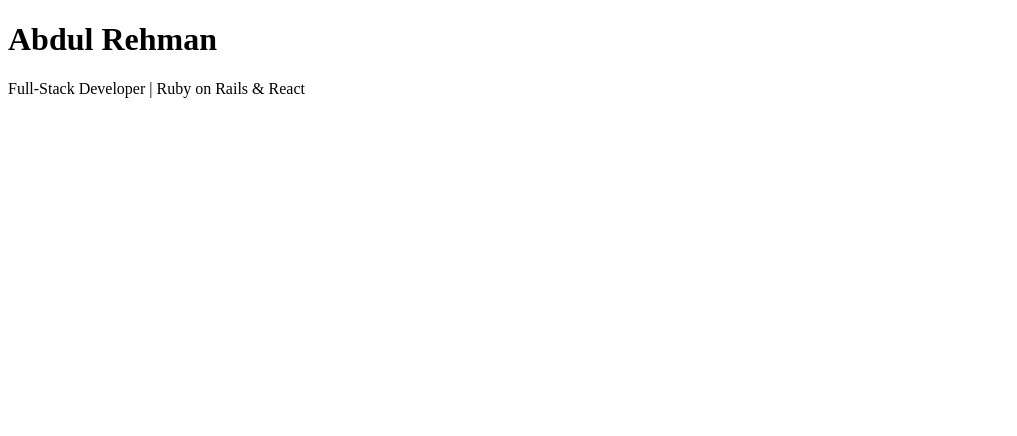
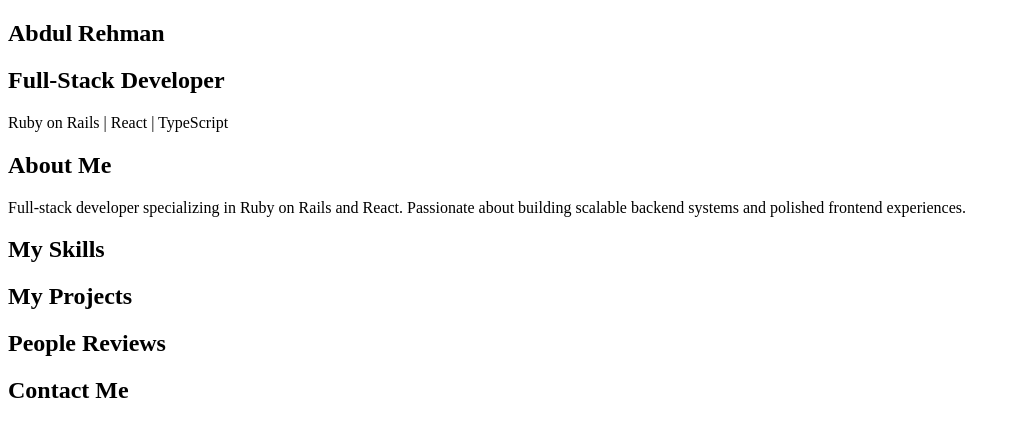
Before and after one commit to ar-rehman-work/ar-rehman-work.github.io, a React (Vite) app: page / in a window 1280 px wide. Shown: the top 436 px of the page, without its empty margins (0-1017 px from the left). Built offline with nearby package versions, Linux system fonts and the light colour scheme.

Commit message:
Add sections

```diff
--- a/src/App.tsx
+++ b/src/App.tsx
@@ -1,9 +1,20 @@
+import Hero from './sections/Hero'
+import About from './sections/About'
+import Skills from './sections/Skills'
+import Projects from './sections/Projects'
+import Reviews from './sections/Reviews'
+import Contact from './sections/Contact'
+
 function App() {
   return (
-    <div className="app">
-      <h1>Abdul Rehman</h1>
-      <p>Full-Stack Developer | Ruby on Rails & React</p>
-    </div>
+    <>
+      <Hero />
+      <About />
+      <Skills />
+      <Projects />
+      <Reviews />
+      <Contact />
+    </>
   )
 }
 
--- /dev/null
+++ b/src/sections/About.tsx
@@ -0,0 +1,14 @@
+const About = () => {
+  return (
+    <section id='about'>
+      <h2>About Me</h2>
+      <p>
+        Full-stack developer specializing in Ruby on Rails and React.
+        Passionate about building scalable backend systems and polished
+        frontend experiences.
+      </p>
+    </section>
+  )
+}
+
+export default About
--- /dev/null
+++ b/src/sections/Contact.tsx
@@ -0,0 +1,9 @@
+const Contact = () => {
+  return (
+    <section id='contact'>
+      <h2>Contact Me</h2>
+    </section>
+  )
+}
+
+export default Contact
--- /dev/null
+++ b/src/sections/Hero.tsx
@@ -0,0 +1,11 @@
+const Hero = () => {
+  return (
+    <section id='hero'>
+      <h1>Abdul Rehman</h1>
+      <h2>Full-Stack Developer</h2>
+      <p>Ruby on Rails | React | TypeScript</p>
+    </section>
+  )
+}
+
+export default Hero
--- /dev/null
+++ b/src/sections/Projects.tsx
@@ -0,0 +1,9 @@
+const Projects = () => {
+  return (
+    <section id='projects'>
+      <h2>My Projects</h2>
+    </section>
+  )
+}
+
+export default Projects
--- /dev/null
+++ b/src/sections/Reviews.tsx
@@ -0,0 +1,9 @@
+const Reviews = () => {
+  return (
+    <section id='reviews'>
+      <h2>People Reviews</h2>
+    </section>
+  )
+}
+
+export default Reviews
--- /dev/null
+++ b/src/sections/Skills.tsx
@@ -0,0 +1,9 @@
+const Skills = () => {
+  return (
+    <section id='skills'>
+      <h2>My Skills</h2>
+    </section>
+  )
+}
+
+export default Skills
```
